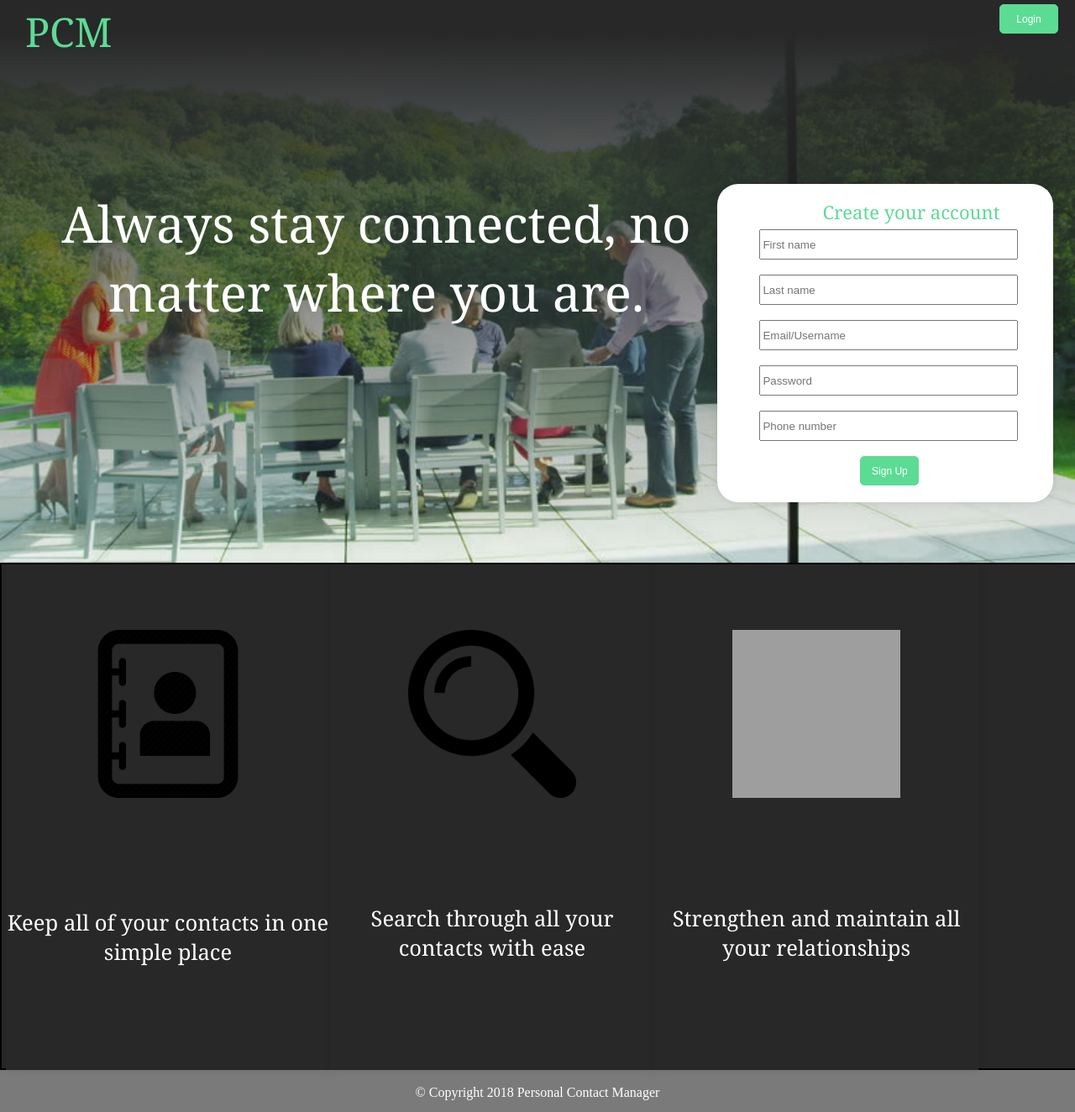
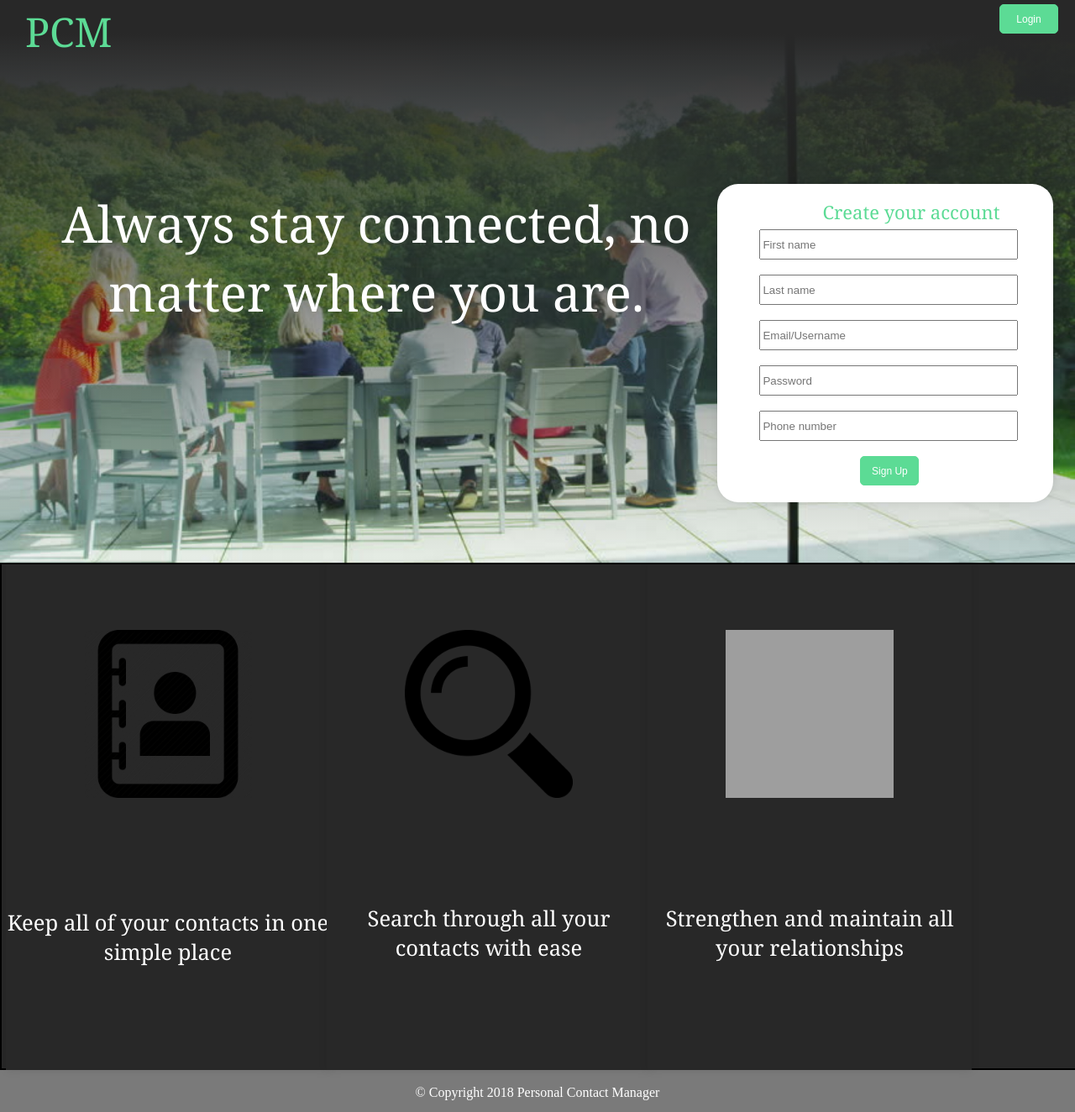
Before and after one commit to EloyGonzalez97/COP4331-Group9-small, a PHP site: page /homepage.html in a window 1280 px wide; the page is wider, and only the part inside the window is pictured. Shown: that part at 84% size. Run offline with PHP 8.4, Linux system fonts and the light colour scheme; grey boxes are pictures that could not be loaded.

Commit message:
New UI changes

```diff
--- a/home/homestyle.css
+++ b/home/homestyle.css
@@ -29,7 +29,7 @@ body{
         background-color: #282828;
         width: 100%;
         height: 600px;
-        display: block;
+        display: inline-flex;
         margin-left: auto;
         margin-right: auto;
     }
@@ -87,6 +87,7 @@ body{
     border-color: #5cdb95;
 }
 .contact{
+    display: block;
     margin-left: auto;
     margin-right: auto;
     padding-top: 20%;
```
